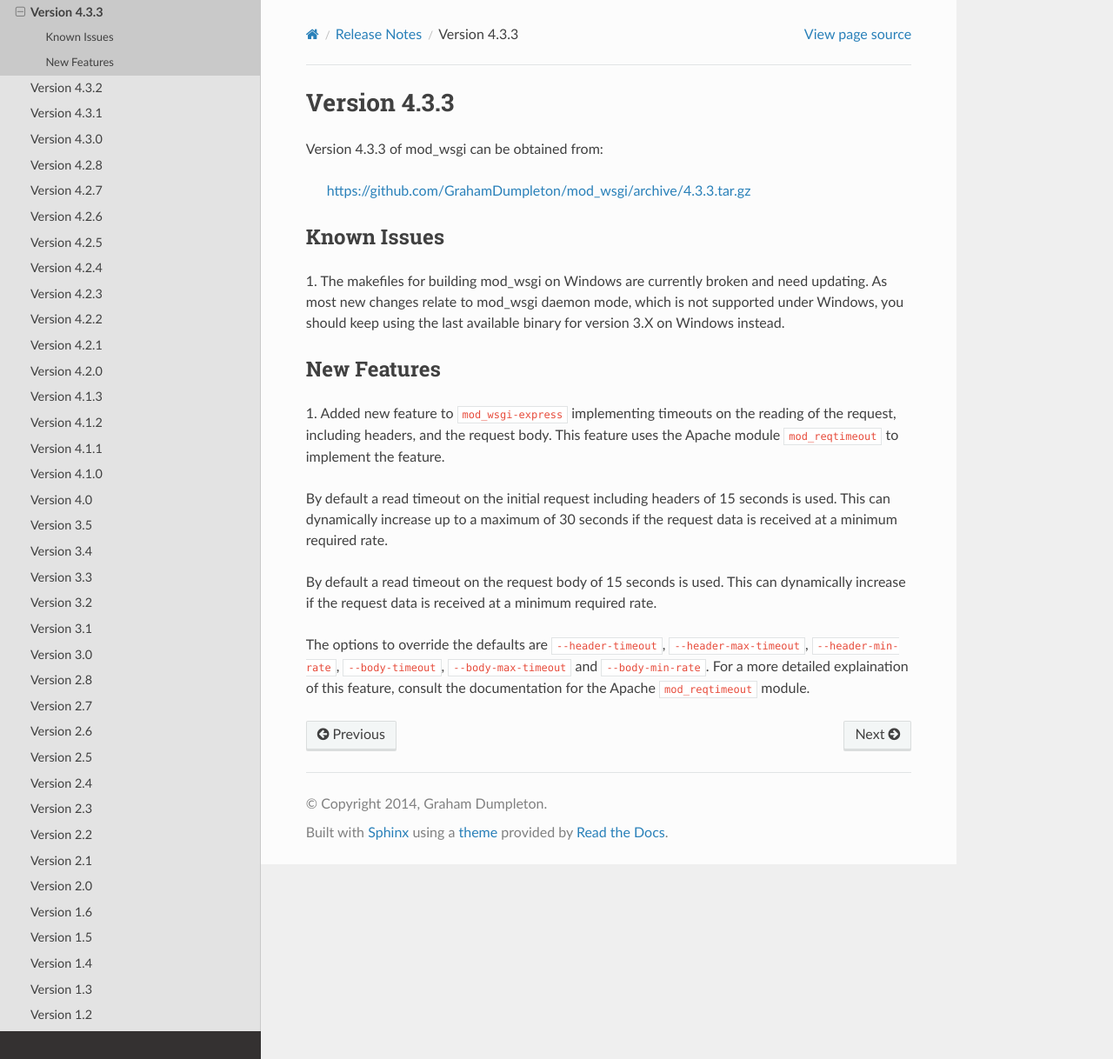
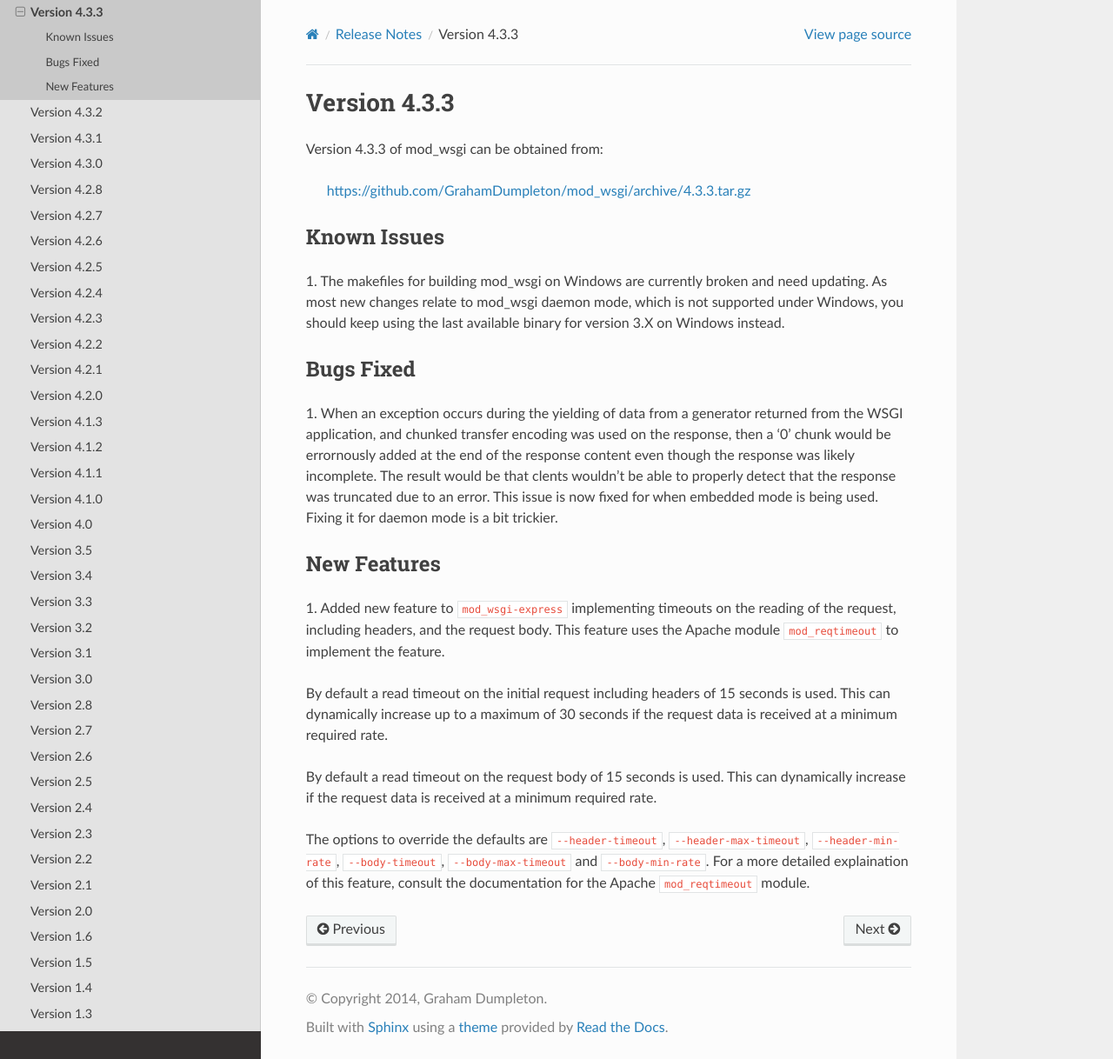
Before and after one commit to GrahamDumpleton/mod_wsgi, a Sphinx documentation site: the page built from docs/release-notes/version-4.3.3.rst, in a window 1280 px wide and 1218 px high. Shown: the whole window at 87% size. Built offline with Sphinx 7.4.7 and the Read the Docs theme 2.0.0, drawn with Linux system fonts in a browser that asks for light colours.

Commit message:
Zero end chunk wrongly sent for chunked response when exception occurs. Not fixed for daemon mode yet. #42

```diff
--- a/docs/release-notes/version-4.3.3.rst
+++ b/docs/release-notes/version-4.3.3.rst
@@ -13,6 +13,17 @@ Known Issues
 need updating. As most new changes relate to mod_wsgi daemon mode, which is
 not supported under Windows, you should keep using the last available
 binary for version 3.X on Windows instead.
+
+Bugs Fixed
+----------
+
+1. When an exception occurs during the yielding of data from a generator
+returned from the WSGI application, and chunked transfer encoding was used
+on the response, then a '0' chunk would be errornously added at the end of
+the response content even though the response was likely incomplete. The
+result would be that clents wouldn't be able to properly detect that the
+response was truncated due to an error. This issue is now fixed for when
+embedded mode is being used. Fixing it for daemon mode is a bit trickier.
 
 New Features
 ------------
```
Also changed, not shown: 1 other file.
